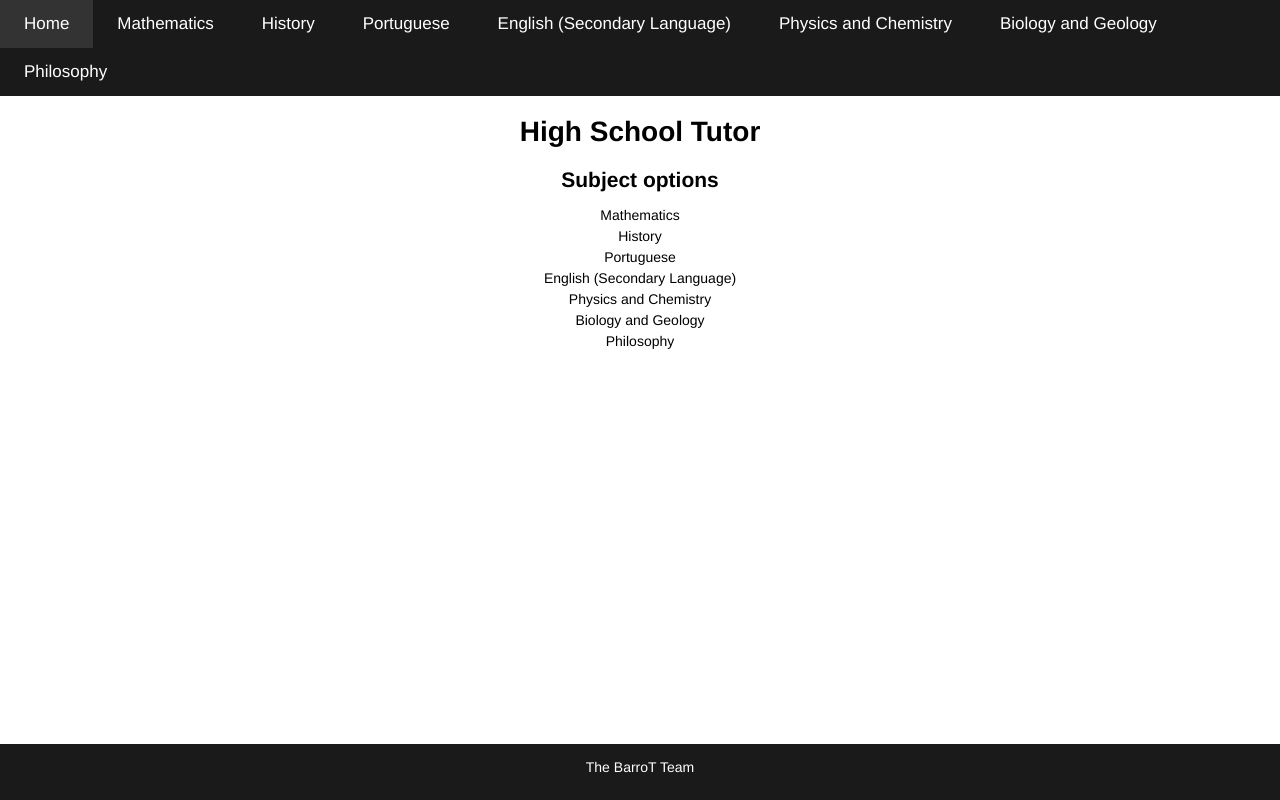
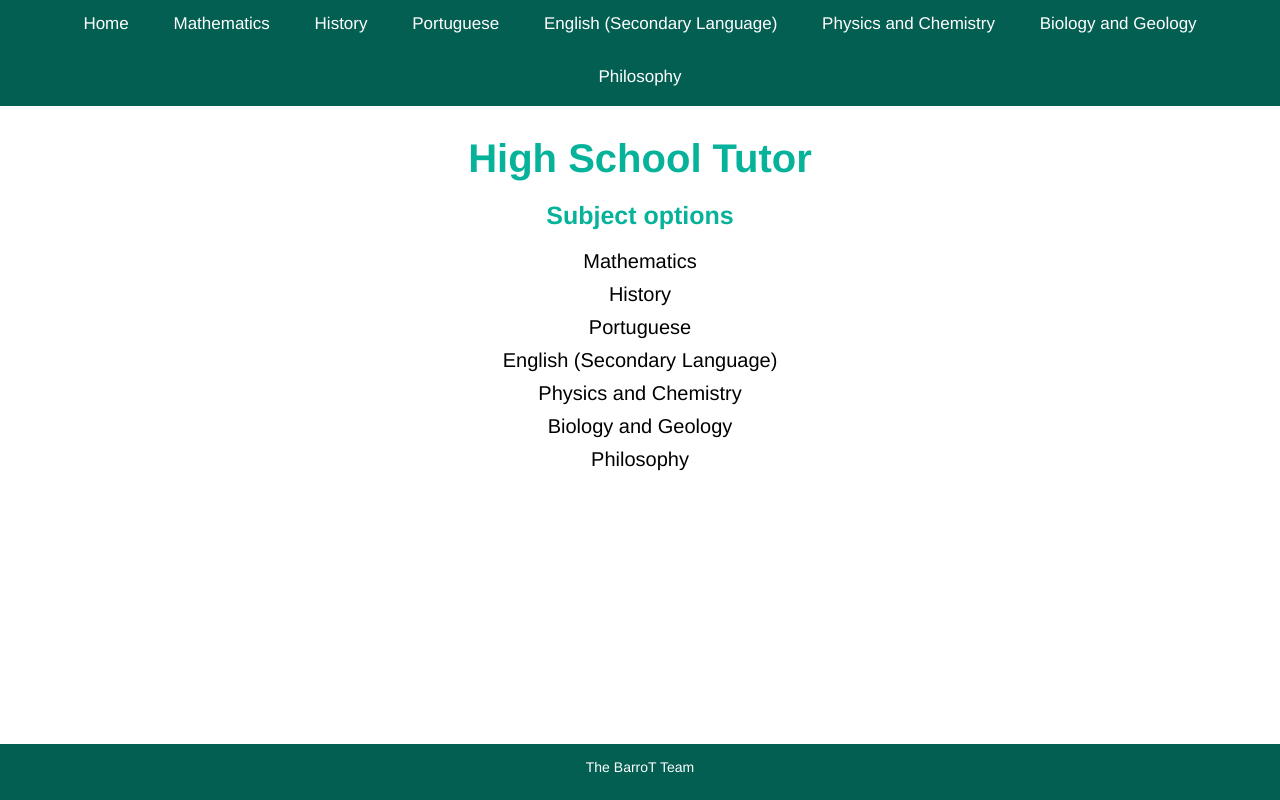
Before and after one commit to barbara-san/sword-ai-challenge-2023, a Flask app: page / in a window 1280 px wide. Run offline with Flask 3, Linux system fonts and the light colour scheme.

Commit message:
Update style.css

```diff
--- a/static/style.css
+++ b/static/style.css
@@ -25,13 +25,11 @@ h6 {
 }
 
 h1 {
-    font-size: 28px;
+    font-size: 36px;
     color: black;
 }
 
-p,
-ul,
-li {
+p {
     margin: 15px 0;
 }
 
@@ -48,31 +46,34 @@ li {
 
 nav {
     overflow: hidden;
-    background-color: #1a1a1a;
+    background-color: #035f52;
     top: 0;
     width: 100%;
     font-size: 17px;
+    margin: 0;
+    text-align: center;
+    height: 14px + 14px+ 14px;
 }
 
 nav a {
-    float: left;
-    display: block;
+    display: inline-block;
     color: white;
     text-align: center;
-    padding: 14px 24px;
+    padding: 14px 20px;
     text-decoration: none;
 }
 
 nav a:hover {
-    background-color: #333333;
+    background-color: #06b39a;
 }
+
 
 footer {
     position: absolute;
     bottom: 0;
     width: 100%;
     overflow: hidden;
-    background-color: #1a1a1a;
+    background-color: #035f52;
     display: block;
     color: white;
     text-decoration: none;
@@ -83,7 +84,6 @@ footer {
 
 footer p {
     overflow: hidden;
-    background-color: #1a1a1a;
     color: white;
     text-align: center;
     font-size: 14px;
@@ -95,10 +95,10 @@ header, title, p form {
     text-align: center;
 }
 
-/*h2, ul {
+p {
     margin-left: 15%;
     margin-right: 15%;
-}*/
+}
 
 h2, ul {
     text-align: center;
@@ -108,8 +108,21 @@ ul {
     list-style: none;
 }
 
+h1 {
+    padding-top: 10px;
+    color: #06b39a;
+    font-size: 40px;
+}
+
+h2 {
+    color: #06b39a;
+    font-size: 25px;
+    padding-bottom: 10px;
+}
+
 li {
-    padding-bottom: 5px;
+    font-size: 20px;
+    padding-bottom: 10px;
 }
 
 a {
@@ -120,5 +133,5 @@ a {
 }
 
 ul li a:hover {
-    color:crimson;
+    color: #023830;
 }
```
